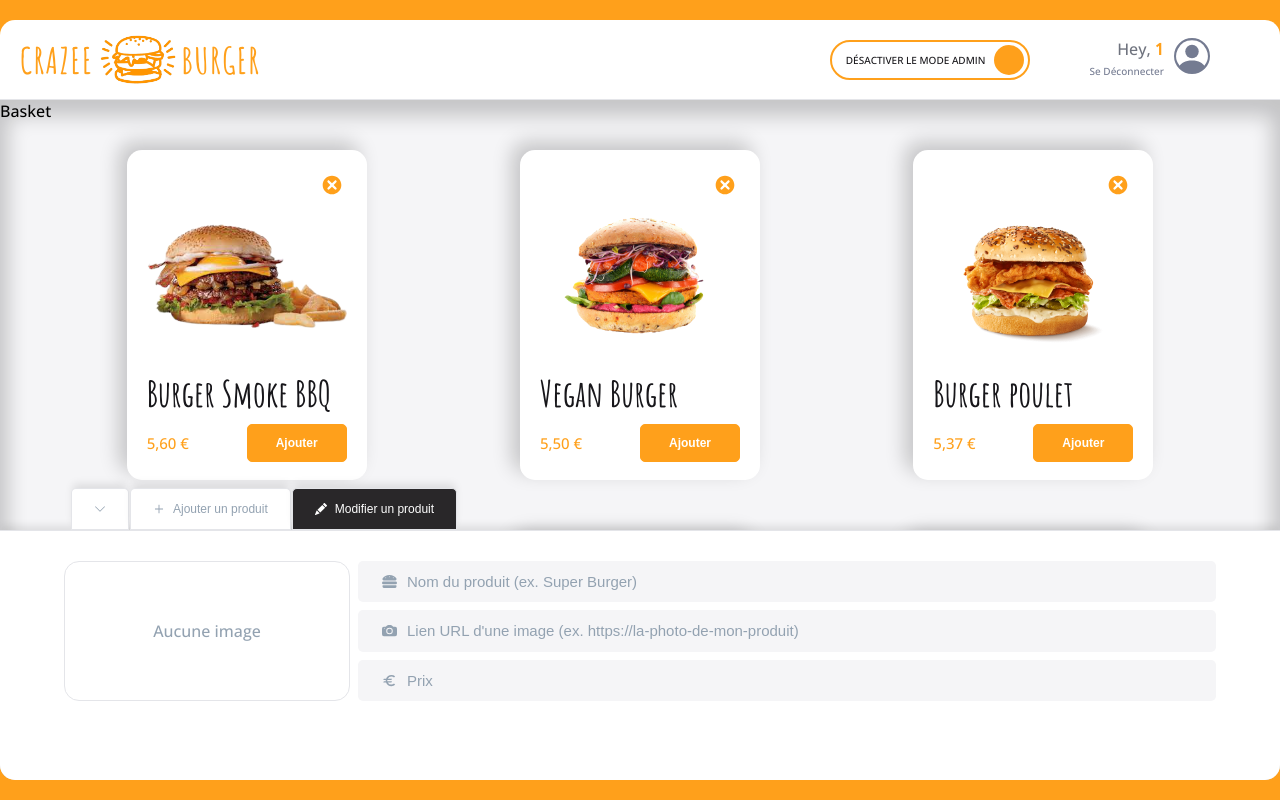
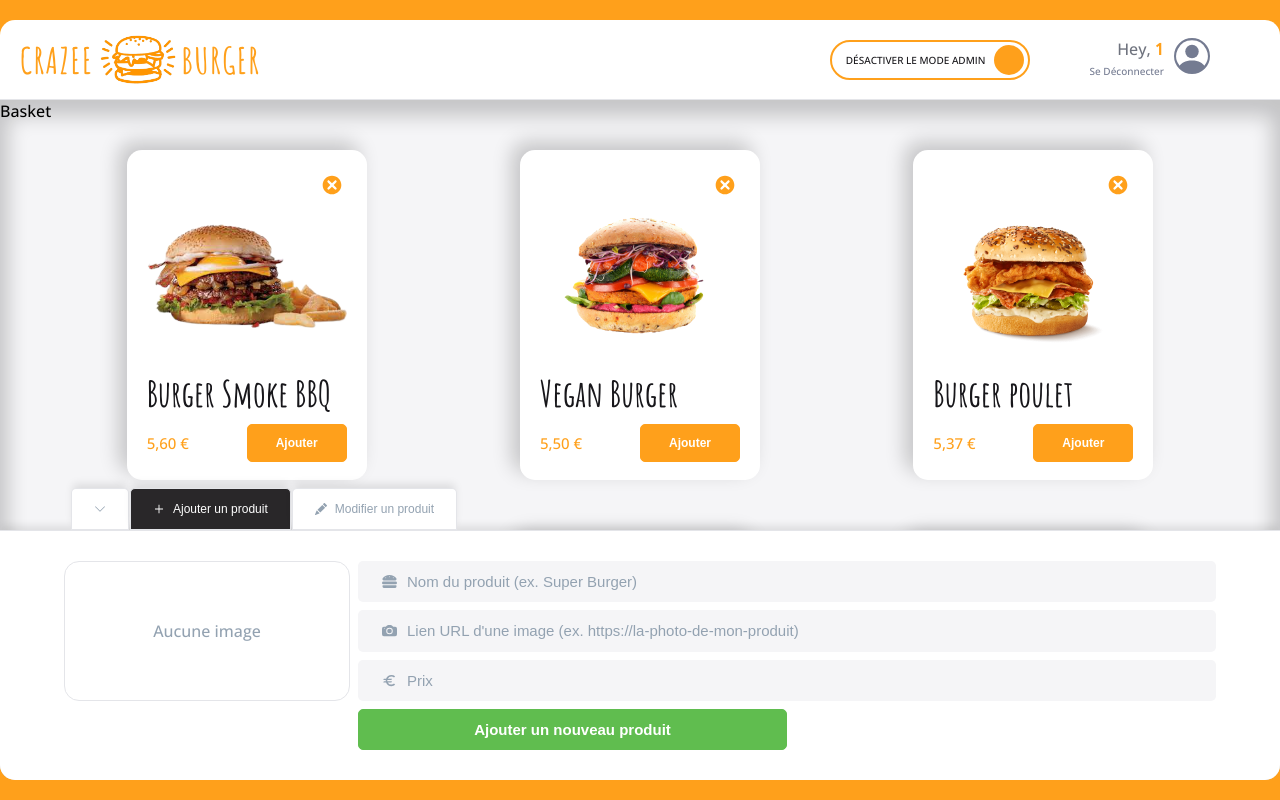
Before and after one commit to BryanHobin/crazee-burger, a React (Vite) app: page /order/1 in a window 1280 px wide. Built offline with nearby package versions, Linux system fonts and the light colour scheme; grey boxes are pictures that could not be loaded; a web font is replaced by a local one.

Commit message:
🐛 F09: ADMIN > Open editForm when item clicked

```diff
--- a/src/components/pages/order/Main/Menu/Menu.jsx
+++ b/src/components/pages/order/Main/Menu/Menu.jsx
@@ -9,11 +9,14 @@ import EmptyMenuClient from "./EmptyMenuClient";
 const DEFAULT_IMAGE = "/images/coming-soon.png";
 
 export default function Menu() {
-  const { menu, isAdminMode, handleDelete, resetMenu, productSelected, setProductSelected } = useContext(OrderContext)
+  const { menu, isAdminMode, handleDelete, resetMenu, setIsCollapsed, setCurrentTab, productSelected, setProductSelected } = useContext(OrderContext)
 
 
   const handleClick = (idProductSelected) => {
     if (!isAdminMode) return
+
+    setIsCollapsed(false)
+    setCurrentTab("edit")
     const productClickedOn = menu.find((product) => product.id === idProductSelected)
     setProductSelected(productClickedOn)
   }
--- a/src/components/pages/order/OrderPage.jsx
+++ b/src/components/pages/order/OrderPage.jsx
@@ -16,7 +16,8 @@ export default function OrderPage() {
   const [isCollapsed, setIsCollapsed] = useState(false)
   const [isEditSelected, setIsEditSelected] = useState(false)
   const [isAddSelected, setIsAddSelected] = useState(true)
-  const [currentTab, setCurrentTab] = useState("edit");
+  const [currentTab, setCurrentTab] = useState("add");
+
   const [menu, setMenu] = useState(DEFAULT_MENU)
   const [newProduct, setNewProduct] = useState(EMPTY_PRODUCT)
   const [productSelected, setProductSelected] = useState(EMPTY_PRODUCT)
```
